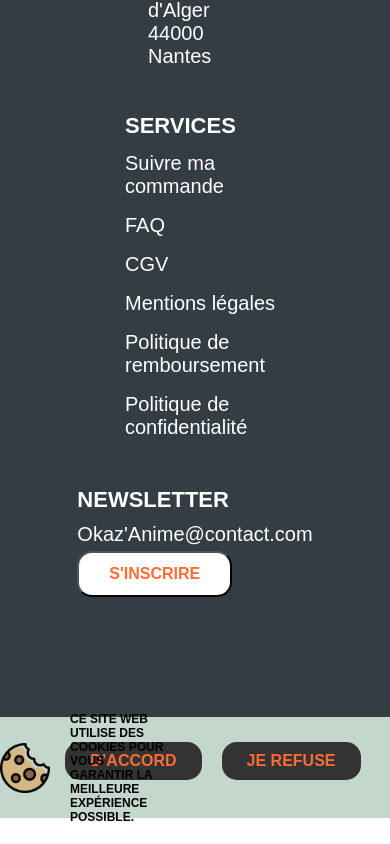
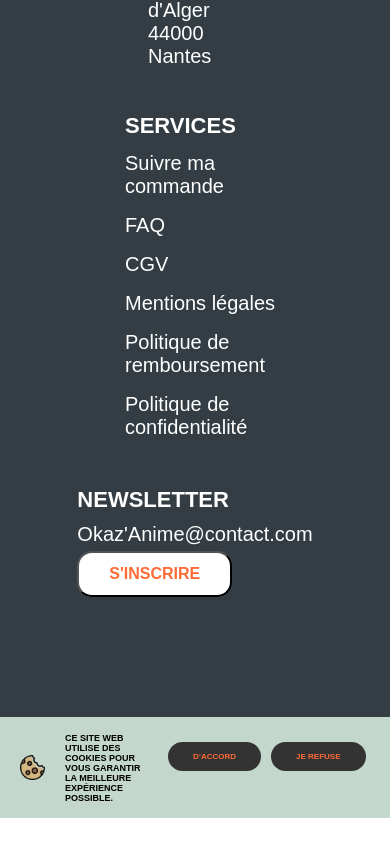
Before and after one commit to GColloch/Projet_Okaz-Anime, a React (Create React App) app in the folder Front-end/: page / in a window 390 px wide. Shown: the part 4372-5216 px from the top of the page. After the commit the page ends 5195 px from the top, so only its background shows below. Built offline with nearby package versions, Linux system fonts and the light colour scheme; a web font is replaced by a local one.

Commit message:
ajout responsive banner cookies

```diff
--- a/Front-end/src/styles/components/_cookies.scss
+++ b/Front-end/src/styles/components/_cookies.scss
@@ -21,10 +21,6 @@
   z-index: 1;
   font-weight: bold;
   margin-right: 200px;
-
-  @media (max-width: 768px) {
-    font-size: 12px; // Taille de police pour les petits écrans
-  }
 }
 
 .buttonContainer {
@@ -59,3 +55,76 @@
 .rejectButton:hover {
   opacity: 0.8;
 }
+
+// Responsive //
+@media (max-width: 1500px) {
+  .textCookies{
+    margin-right: 270px;
+    }
+}
+@media (max-width: 1400px) {
+  .textCookies{
+    margin-right: 270px;
+    font-size: 16px;
+    }
+    .acceptButton,
+    .rejectButton {
+  margin: 0 10px;
+  padding: 10px 25px;
+  font-size: 15px;
+    }
+}
+
+@media (max-width: 1300px) {
+    .acceptButton,
+    .rejectButton {
+  margin: 0 10px;
+  padding: 10px 25px;
+  font-size: 12px;
+    }
+
+    .cookieImage {
+      width: 40px; /* Ajustez la taille de l'image selon vos besoins */
+      height: auto;
+    }
+}
+@media (max-width: 1200px) {
+  .textCookies{
+    margin-right: 270px;
+    font-size: 13px;
+    max-width: 60%;
+    }
+}
+
+@media (max-width: 768px) {
+  .textCookies{
+    font-size: 12px; // Taille de police pour les petits écrans
+    max-width: 50%;
+    margin-right: 250px;
+    }
+    .acceptButton,
+    .rejectButton {
+  margin: 0 10px;
+  padding: 10px 25px;
+  font-size: 10px;
+    }
+}
+
+@media (max-width: 500px) {
+  .textCookies{
+    font-size: 9px; // Taille de police pour les petits écrans
+    max-width: 50%;
+    margin-right: 220px;
+    }
+    .acceptButton,
+    .rejectButton {
+  margin: 0 5px;
+  padding: 10px 25px;
+  font-size: 8px;
+    }
+    .cookieImage {
+      width: 25px; /* Ajustez la taille de l'image selon vos besoins */
+      height: auto;
+      margin-left: 20px;
+    }
+}
```
